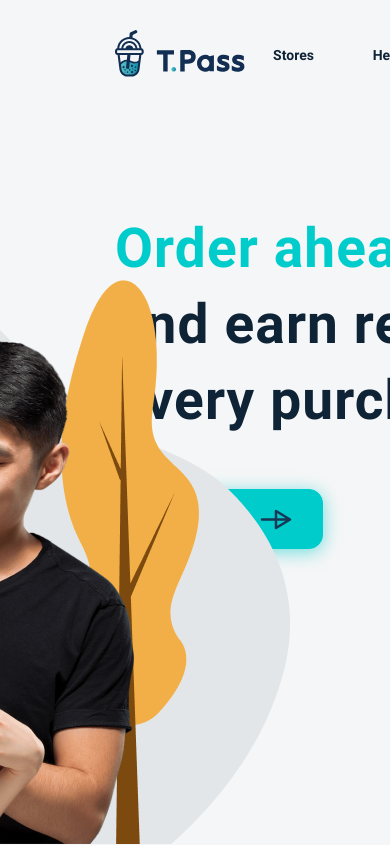
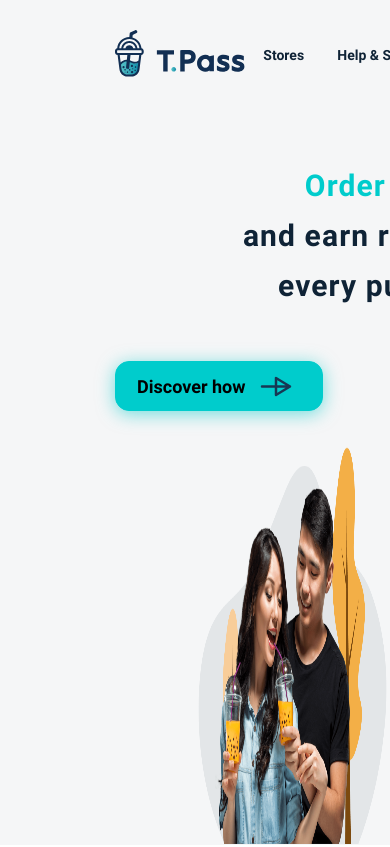
Before and after one commit to LemeshkoNastya/TPass, a website built with webpack: page src/templates/index.html in a window 390 px wide. Shown: the top 847 px of the page. Built offline with nearby package versions, Linux system fonts and the light colour scheme; files whose address does not match are found by name.

Commit message:
feat: add adaptive main block and header

```diff
--- a/src/assets/scss/_mixins.scss
+++ b/src/assets/scss/_mixins.scss
@@ -1,5 +1,20 @@
 @mixin resolution($breakpoint) {
+    @if $breakpoint == enormous {
+        @media (min-width: 3200px) {
+          @content;
+        }
+    }
+    @if $breakpoint == very-big-desktop {
+        @media (min-width: 2000px) {
+          @content;
+        }
+    }
     @if $breakpoint == big-desktop {
+        @media only screen and (min-width: 1401px) {
+          @content;
+        }
+    }
+    @if $breakpoint == pretty-big-desktop {
         @media only screen and (min-width: 1201px) {
           @content;
         }
--- a/src/assets/scss/components/ability.scss
+++ b/src/assets/scss/components/ability.scss
@@ -2,7 +2,7 @@
     display: flex;
     position: relative;
     width: 100%;
-    padding: 112px 150px 55px;
+    padding: 182px 150px 55px;
     height: 720px;
 
     &__content {
@@ -16,10 +16,14 @@
     }
 
     &__info {
-        margin-top: 117.03px;
+        margin-top: 126.03px;
         display: flex;
         flex-direction: column;
         width: 420px;
+
+        @include resolution(big-desktop) {
+            width: 410px;
+        }
 
         span:first-child {
             @include font(regular-18);
@@ -35,7 +39,7 @@
         span:nth-child(4) {
             @include font(regular-16);
             color: $color-blue-bayoux;
-            margin-top: 21px;
+            margin: 21px 0 -21px;
         }
     }
 }
@@ -44,14 +48,14 @@
     position: absolute;
     width: 163px;
     height: 115px;
-    margin: 480px 0 0 460px;
+    margin: 475px 0 0 454px;
 }
 .mobile2 {
     position: absolute;
     width: 321px;
     height: 640px;
-    top: 70px;
-    left: 850px;
+    top: 132px;
+    left: 845px;
 }
 .drink2 {
     width: 178px;
--- a/src/assets/scss/components/benefits.scss
+++ b/src/assets/scss/components/benefits.scss
@@ -6,14 +6,29 @@
     padding: 100px 191px 40px 170px;
     height: 409px;
 
+    @include resolution(big-desktop) {
+        // padding: 100px 191px 40px 170px;
+        padding-top: 62px;
+    }
+
     &__item {
         display: flex;
         flex-direction: column;
         width: 325px;
+
+        @include resolution(big-desktop) {
+            &:nth-child(3) {
+                padding-top: 20px;
+            }
+        }
     }
 
     &__icons {
         margin-bottom: 29px;
+
+        @include resolution(big-desktop) {
+            margin-bottom: 23px;
+        }
     }
 
     &__title {
--- a/src/assets/scss/components/bonuses.scss
+++ b/src/assets/scss/components/bonuses.scss
@@ -5,6 +5,10 @@
     height: 526px;
     background: $color-porcelain-2;
     margin-top: 50px;
+
+    @include resolution(big-desktop) {
+        margin-top: 40px;
+    }
 
     &__list {
         display: flex;
--- a/src/assets/scss/components/footer.scss
+++ b/src/assets/scss/components/footer.scss
@@ -51,5 +51,5 @@
 .leaf2 {
     position: absolute;
     right: 0;
-    top: 40px;
+    top: 44px;
 }
--- a/src/assets/scss/components/header.scss
+++ b/src/assets/scss/components/header.scss
@@ -5,15 +5,39 @@
     background-color: $color-porcelain;
     padding: 30px 115px;
 
+    @include resolution(big-desktop) {
+        padding: 28px 170px;
+    }
+
     &__menu {
-        width: 410px;
+        width: 408px;
         margin-left: auto;
+
+        @include resolution(small-desktop) {
+            width: 300px;
+        }
+
+        @include resolution(big-desktop) {
+            margin-right: 5px;
+        }
+
+        @include resolution(enormous) {
+            width: 800px;
+        }
     }
 }
 
 .logo {
     img {
         width: 100%;
+    }
+
+    @include resolution(enormous) {
+        width: 160%;
+    }
+
+    @include resolution(big-desktop) {
+        padding-top: 2px;
     }
 }
 
@@ -27,6 +51,10 @@
         list-style-type: none;
         height: 50px;
         width: 157px;
+
+        @include resolution(enormous) {
+            width: 300px;
+        }
 
         &:first-child {
             width: 97px;
@@ -47,6 +75,10 @@
         border-radius: 8px;
         width: 100%;
 
+        @include resolution(enormous) {
+            font-size: 30px;
+        }
+
         &:hover {
             border: 1px solid $color-firefly;
             background: $color-firefly;
--- a/src/assets/scss/components/main-block.scss
+++ b/src/assets/scss/components/main-block.scss
@@ -17,6 +17,40 @@
         @include font(bold-55);
         width: 557px;
         color: $color-firefly;
+
+        @include resolution(desktop) {
+            font-size: 45px;
+        }
+
+        @include resolution(big-desktop) {
+            margin: 91px 55px 50px;
+        }
+
+        @include resolution(very-big-desktop) {
+            font-size: 75px;
+            width: 900px;
+        }
+
+        @include resolution(enormous) {
+            font-size: 150px;
+            width: 1500px;
+            line-height: 160px;
+            margin-top: 200px;
+        }
+
+        @include resolution(small-desktop) {
+            font-size: 35px;
+        }
+
+        @include resolution(tablet) {
+            margin-top: 50px;
+            font-size: 30px;
+            line-height: 50px;
+        }
+
+        @include resolution(big-mobile) {
+            text-align: center;
+        }
     }
 
     &__first__phrase {
@@ -40,10 +74,30 @@
         box-shadow: 0px 3px 18px $color-robins-egg-blue-dark;
         border-radius: 14px;
 
+        @include resolution(big-desktop) {
+            margin-left: 54px;
+        }
+
+        @include resolution(enormous) {
+            margin-top: 100px;
+            width: 400px;
+            height: 80px;
+            font-size: 30px;
+            margin-top: 200px;
+        }
+
+        @include resolution(small-desktop) {
+            height: 50px;
+        }
+
         span {
             display: flex;
             align-items: center;
             padding-left: 21px;
+
+            @include resolution(enormous) {
+                padding-left: 70px;
+            }
         }
 
         &:hover {
@@ -60,16 +114,78 @@
     &__image__background {
         position: absolute;
         bottom: 0;
-        right: 85px;
+        right: 3%;
+        width: 57%;
+        height: 100%;
 
-        img {
-            width: 100%;
+        @include resolution(desktop) {
+            right: 0;
+            height: 90%;
+        }
+
+        @include resolution(pretty-big-desktop) {
+            right: 3%;
+        }
+
+        @include resolution(big-desktop) {
+            right: 6%;
+        }
+
+        @include resolution(very-big-desktop) {
+            width: 60%;
+            height: 110%;
+        }
+
+        @include resolution(small-desktop) {
+            width: 50%;
+            height: 80%;
+        }
+
+        @include resolution(tablet) {
+            width: 50%;
+            height: 60%;
         }
     }
 
     &__image__people {
         position: absolute;
         bottom: 0;
-        right: 251px;
+        right: 17.5%;
+        width: 38%;
+        height: 74.5%;
+
+        @include resolution(desktop) {
+            right: 10%;
+            height: 70%;
+        }
+
+        @include resolution(pretty-big-desktop) {
+            right: 14%;
+        }
+
+        @include resolution(big-desktop) {
+            width: 40%;
+            height: 85%;
+        }
+
+        @include resolution(very-big-desktop) {
+            width: 40%;
+            height: 90%;
+        }
+
+        @include resolution(enormous) {
+            width: 40%;
+            height: 80%;
+        }
+
+        @include resolution(small-desktop) {
+            width: 35%;
+            height: 55%;
+        }
+
+        @include resolution(tablet) {
+            width: 35%;
+            height: 45%;
+        }
     }
 }
--- a/src/assets/scss/components/request.scss
+++ b/src/assets/scss/components/request.scss
@@ -2,7 +2,7 @@
     display: flex;
     flex-direction: column;
     align-items: center;
-    padding: 100px 435px 110px;
+    padding: 151px 435px 113px;
 
     &__icon {
         margin-bottom: 23px;
--- a/src/assets/scss/components/works.scss
+++ b/src/assets/scss/components/works.scss
@@ -20,7 +20,7 @@
         margin-top: 117.03px;
         display: flex;
         flex-direction: column;
-        width: 420px;
+        width: 419px;
 
         span:first-child {
             @include font(regular-18);
```
Also changed, not shown: src/templates/index.html (+3 -3 lines), src/assets/icons/icons.svg (deleted).
